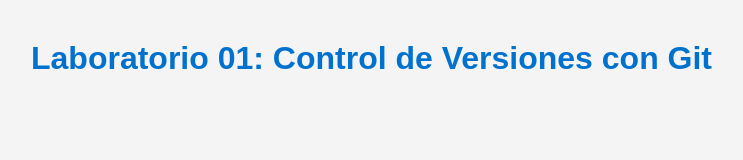
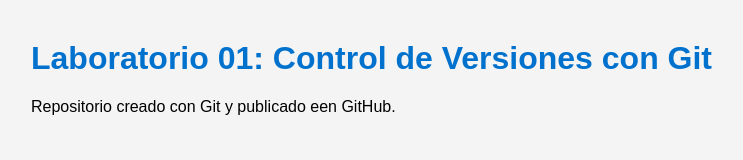
Before and after one commit to Unfurdesuka/lab01-git, a plain HTML site: page index.html in a window 1280 px wide. Shown: the whole page, without its empty margins (9-752 px from the left). Drawn offline with Linux system fonts and the light colour scheme.

Commit message:
Agrega parrafo descriptivo en index.html

```diff
--- a/index.html
+++ b/index.html
@@ -7,5 +7,6 @@
 </head>
 <body>
   <h1>Laboratorio 01: Control de Versiones con Git</h1>
+  <p>Repositorio creado con Git y publicado een GitHub.</p>
 </body>
 </html>
```
